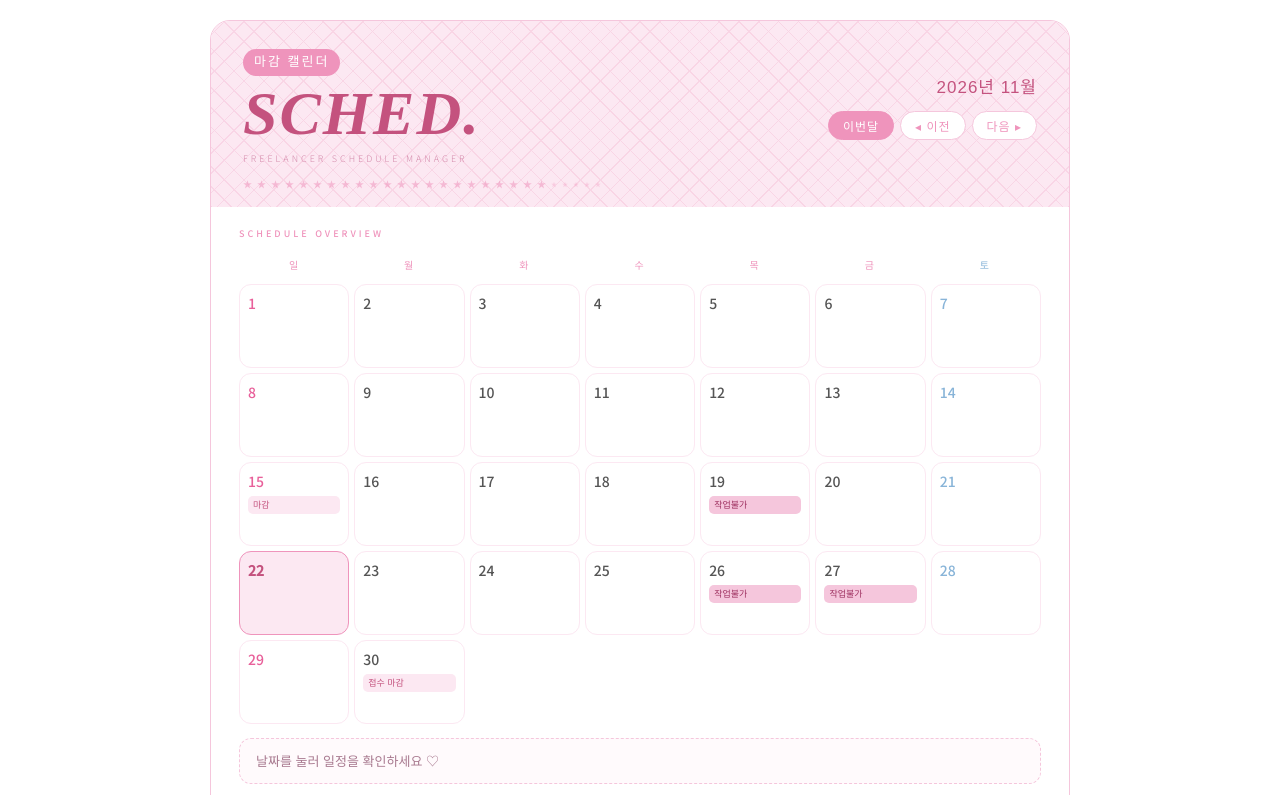
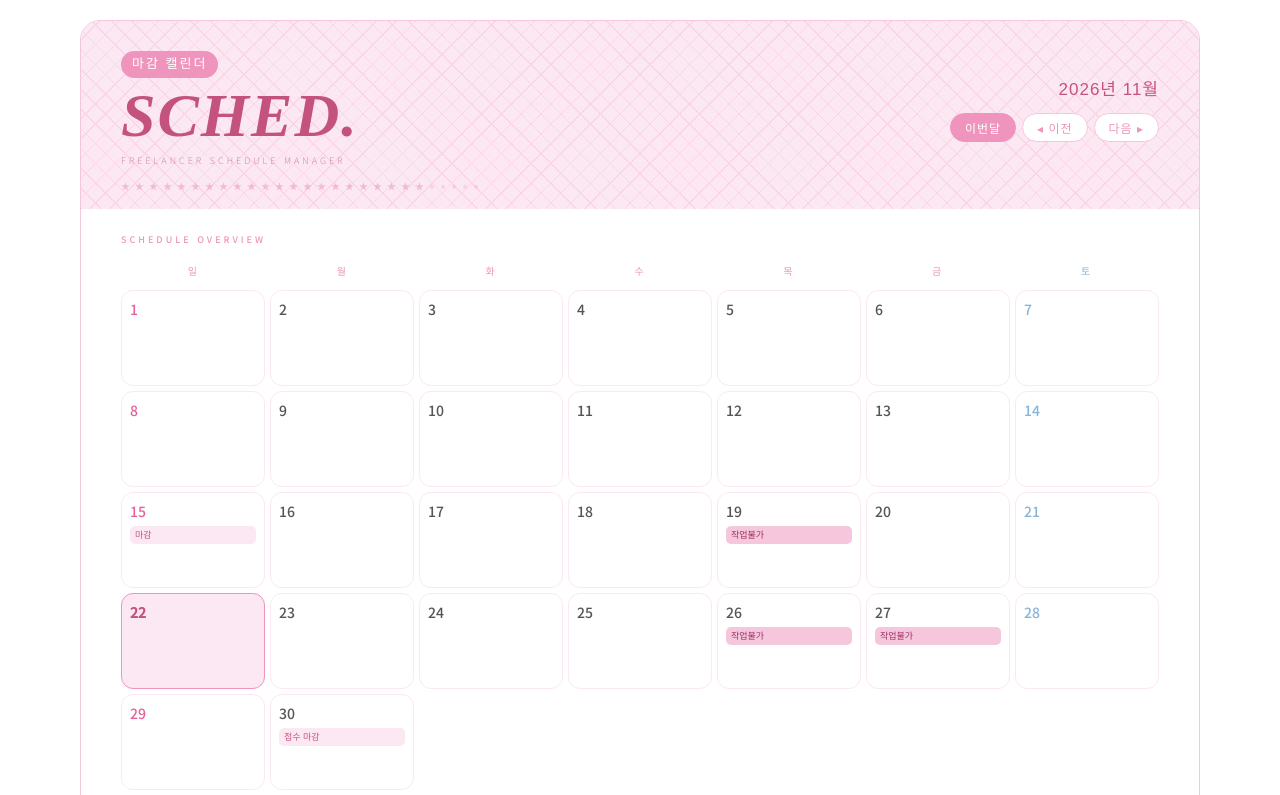
Before and after one commit to bakkssi/pyeonssi, a plain HTML site: page index.html in a window 1280 px wide. Shown: the top 795 px of the page. Drawn offline with Linux system fonts and the light colour scheme; a web font is replaced by a local one.

Commit message:
Add files via upload

```diff
--- a/index.html
+++ b/index.html
@@ -18,11 +18,11 @@ html{scrollbar-width:none;-ms-overflow-style:none}
 html::-webkit-scrollbar,body::-webkit-scrollbar{display:none;width:0;height:0}
 body{font-family:'Noto Sans KR',sans-serif;font-weight:300;color:var(--ink);background:transparent;padding:20px 16px 60px;line-height:1.6}
 button,input,select,textarea{font-family:'Noto Sans KR',sans-serif;font-weight:300}
-section{max-width:860px;margin:0 auto 40px}
+section{max-width:1120px;margin:0 auto 40px}
 
 /* ---------- 공통 카드 (마감 캘린더 / 견적서 스타일) ---------- */
 .card{background:#fff;border-radius:20px;overflow:hidden;border:1.5px solid var(--p3)}
-.card-top{background:var(--p4);padding:26px 32px 18px;position:relative}
+.card-top{background:var(--p4);padding:28px 40px 18px;position:relative}
 .diamond-pattern{position:absolute;inset:0;opacity:.22;background-image:repeating-linear-gradient(45deg,#ef94bc 0,#ef94bc 1px,transparent 1px,transparent 14px),repeating-linear-gradient(-45deg,#ef94bc 0,#ef94bc 1px,transparent 1px,transparent 14px)}
 .top-inner{position:relative;z-index:1;display:flex;justify-content:space-between;align-items:center;gap:14px;flex-wrap:wrap}
 .chip{background:var(--p1);color:#fff;font-family:'SchoolFont',sans-serif;font-weight:400;font-size:13px;letter-spacing:2px;padding:3px 11px;border-radius:20px;display:inline-block;margin-bottom:6px}
@@ -32,7 +32,7 @@ section{max-width:860px;margin:0 auto 40px}
 .star-divider{display:flex;gap:5px;align-items:center;position:relative;z-index:1;padding-top:14px;flex-wrap:wrap}
 .star{width:9px;height:9px;clip-path:polygon(50% 0%,61% 35%,98% 35%,68% 57%,79% 91%,50% 70%,21% 91%,32% 57%,2% 35%,39% 35%);background:var(--p1);opacity:.55;flex-shrink:0}
 .star.sm{width:6px;height:6px;opacity:.35}
-.card-body{padding:20px 28px 26px}
+.card-body{padding:24px 40px 30px}
 .section-label{font-size:9px;letter-spacing:3px;color:var(--p1);text-transform:uppercase;margin-bottom:10px;font-weight:500}
 .divider{height:.5px;background:var(--p3);margin:16px 0}
 
@@ -54,7 +54,7 @@ section{max-width:860px;margin:0 auto 40px}
 .wday{text-align:center;font-size:10px;letter-spacing:2px;color:var(--p1);padding:5px 0;font-weight:500}
 .wday.sat{color:#88b4d8}
 .days-grid{display:grid;grid-template-columns:repeat(7,1fr);gap:5px}
-.day-cell{min-height:84px;border-radius:12px;border:.5px solid var(--p4);background:#fff;padding:7px 8px 6px;cursor:pointer;transition:border-color .15s,box-shadow .12s;position:relative;display:flex;flex-direction:column;min-width:0}
+.day-cell{min-height:96px;border-radius:12px;border:.5px solid var(--p4);background:#fff;padding:7px 8px 6px;cursor:pointer;transition:border-color .15s,box-shadow .12s;position:relative;display:flex;flex-direction:column;min-width:0}
 .day-cell:hover{border-color:var(--p3);box-shadow:0 0 0 2.5px #fce8f255}
 .day-cell.empty{background:transparent;border-color:transparent;cursor:default;pointer-events:none}
 .day-cell.today{background:var(--p4);border-color:var(--p1)}
```
